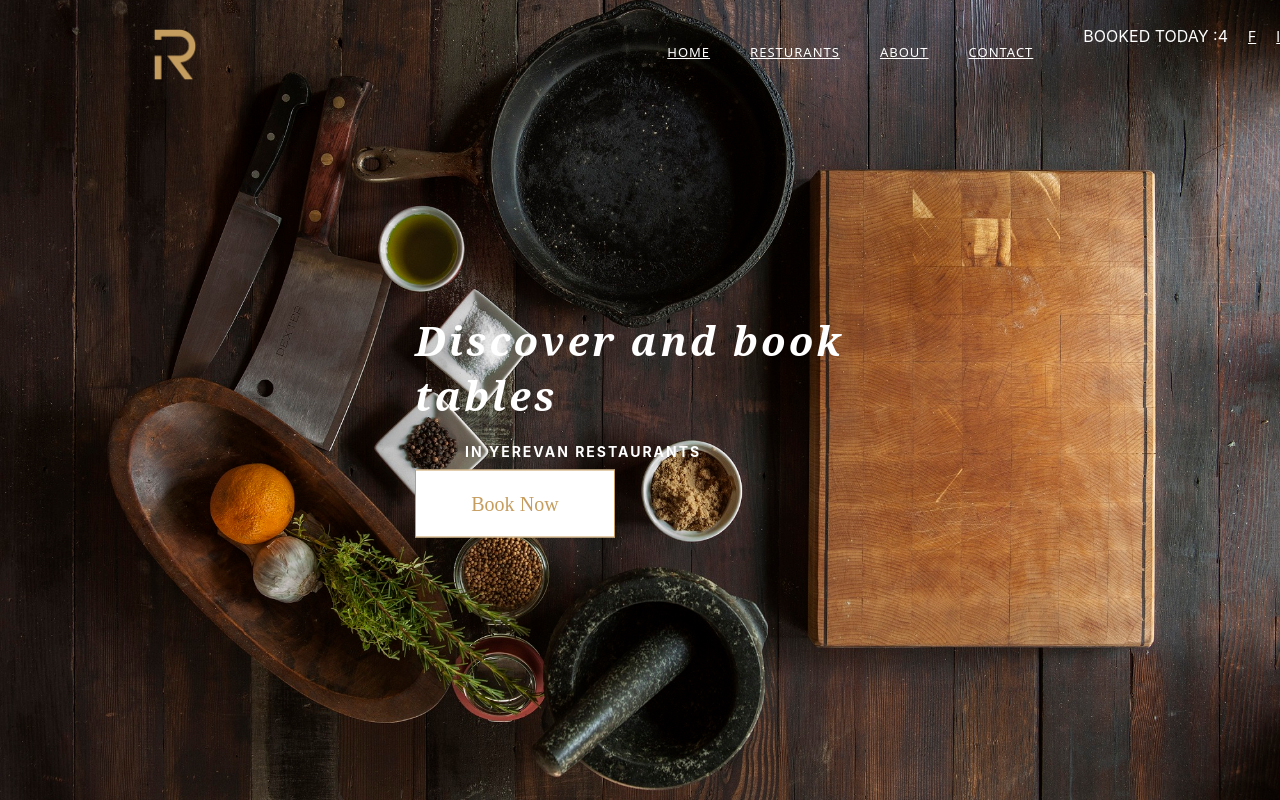
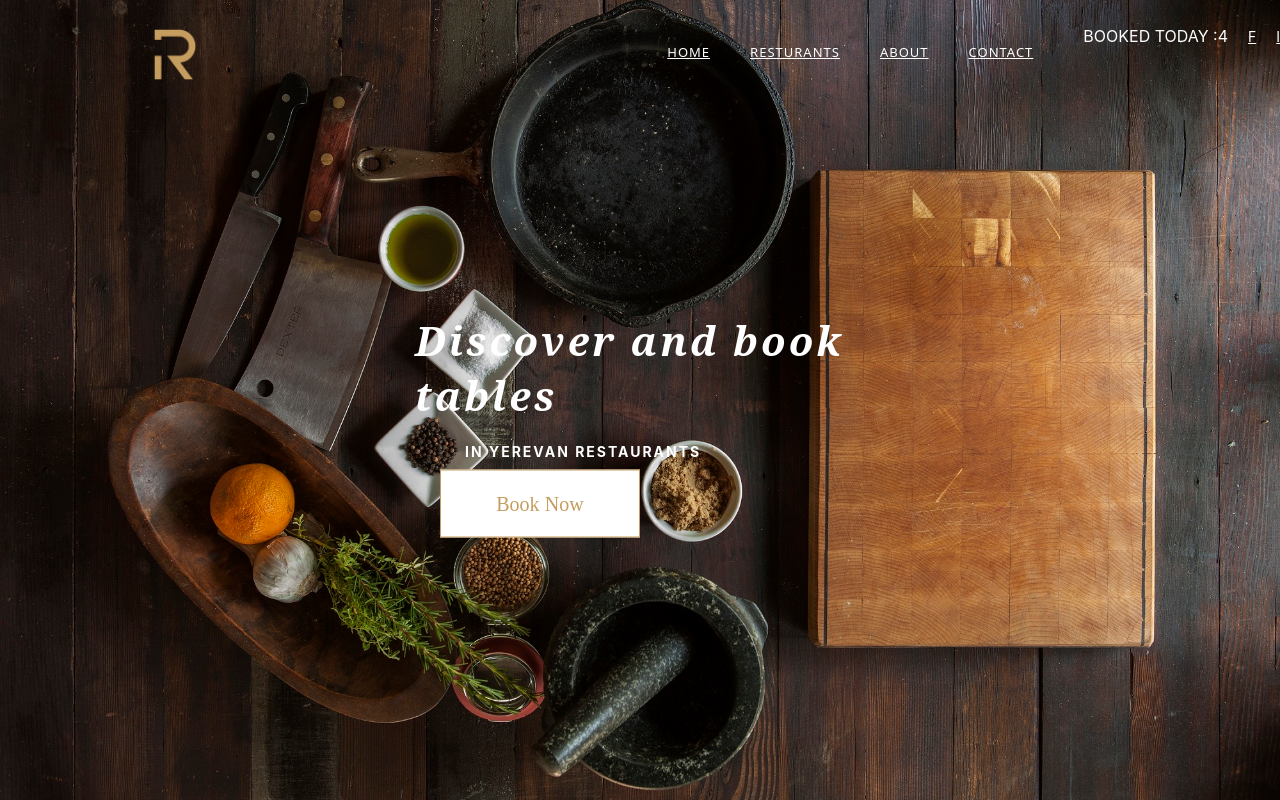
Before and after one commit to taron0/reserve-table, a React (Create React App) app: page / in a window 1280 px wide. Built offline with nearby package versions, Linux system fonts and the light colour scheme.

Commit message:
Create Component Button

```diff
--- a/src/components/shared/button/index.css
+++ b/src/components/shared/button/index.css
@@ -8,6 +8,7 @@
     font-family: 'Noto Serif Armenian', serif;
     cursor: pointer;
     margin-top: 10px;
+    margin-left: 25px;
     /*margin: 0 auto;*/
     /*border-radius: 100px !important;*/
 }
```
